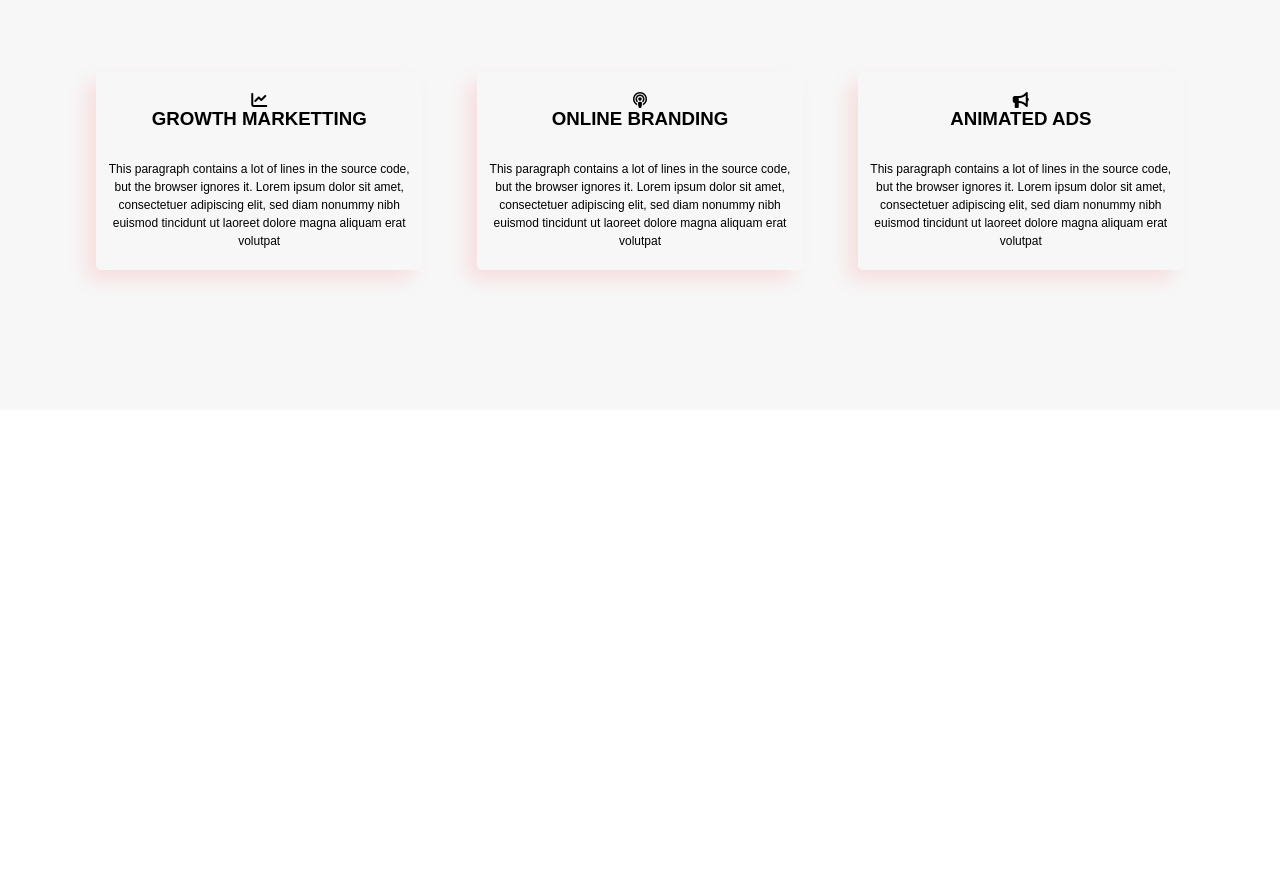
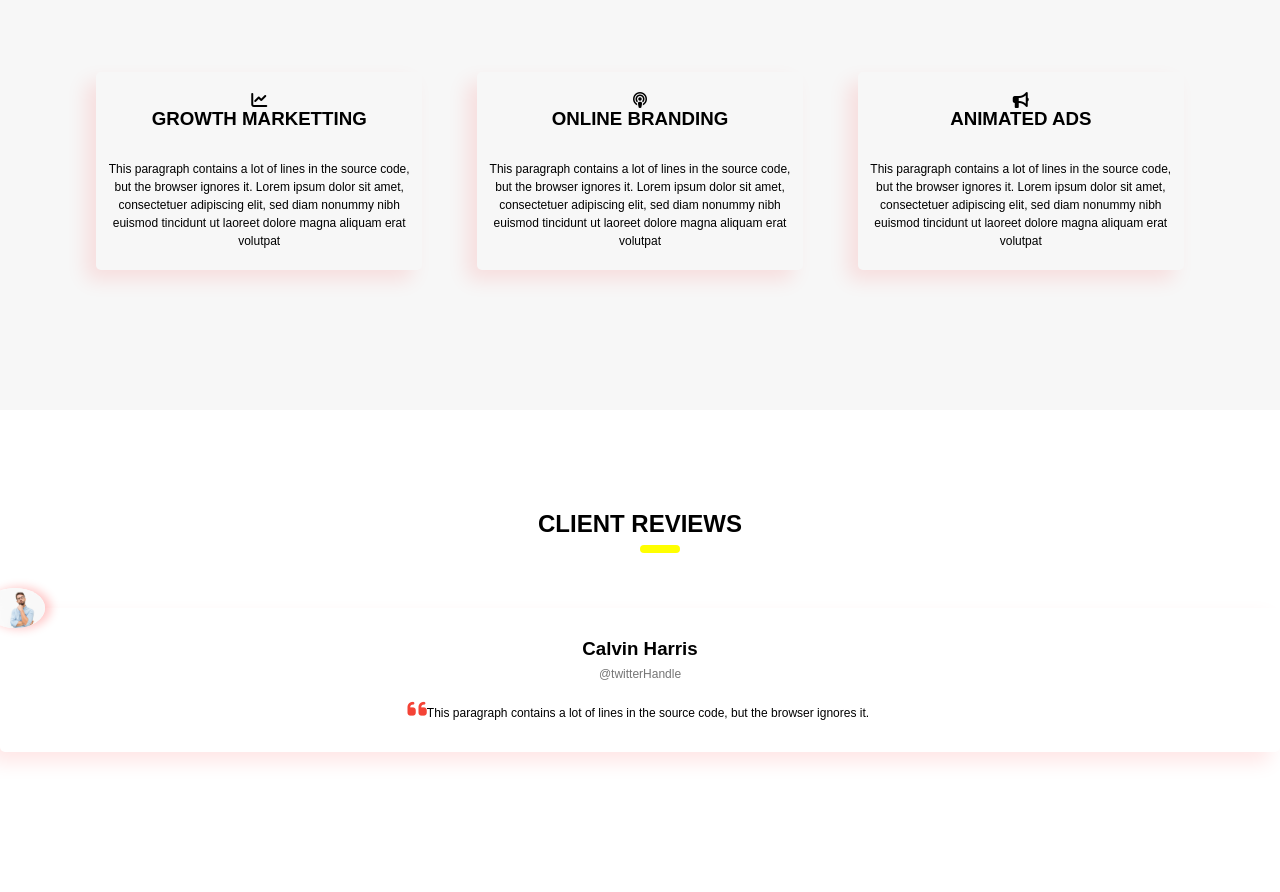
Before and after one commit to Chalvinhuby55/Belajar_Web, a plain HTML site: page index.html in a window 1280 px wide. Shown: the part 1843-2735 px from the top of the page. Before the commit the page ends 2253 px from the top, so only its background shows below. Drawn offline with Linux system fonts and the light colour scheme.

Commit message:
tambah testimonial

```diff
--- a/CSS/style.css
+++ b/CSS/style.css
@@ -114,7 +114,8 @@ button #sideMenu,
   z-index: 10;
 }
 #about,
-#services {
+#services,
+#testimonial {
   width: 100%;
   padding: 100px 0;
 }
@@ -175,7 +176,8 @@ p {
   flex-basis: 30%;
   text-align: center;
 }
-.services {
+.services,
+.testimonial {
   border-radius: 5px;
   padding: 20px 10px;
   box-shadow: -10px 10px 20px 0px rgba(255, 4, 4, 0.1);
@@ -195,7 +197,34 @@ services .fa {
 .services:hover {
   transform: scale(1.05);
 }
-
+.testimonial {
+  padding: 30px 10px;
+  position: relative;
+}
+.testimonial img {
+  width: 60px;
+  box-shadow: 5px 0px 10px 1px rgba(255, 4, 4, 0.22);
+  border-radius: 50%;
+  position: absolute;
+  top: -20px;
+  left: -15px;
+}
+.info {
+  margin-bottom: 15px;
+}
+.info h3 {
+  margin-bottom: 5px;
+}
+.info p {
+  color: #757575;
+}
+.testimonial .fa {
+  font-size: 22px;
+  color: #f44336;
+}
+.testimonal p {
+  line-height: 25px;
+}
 @media only screen and (max-width: 700px) {
   #sideMenu,
   #closeMenu {
--- a/index.html
+++ b/index.html
@@ -116,6 +116,27 @@
         </div>
       </div>
     </section>
+    <section id="testimonial">
+      <h1 class="title">CLIENT REVIEWS</h1>
+      <div class="rows">
+        <div class="col">
+          <div class="testimonial">
+            <img src="GAMBAR/1.webp" alt="" />
+            <div class="info">
+              <h3>Calvin Harris</h3>
+              <p>@twitterHandle</p>
+            </div>
+            <p>
+              <i class="fa fa-quote-left"></i>This paragraph contains a lot of
+              lines in the source code, but the browser ignores it.
+              <i class="fa fa-queto-right"></i>
+            </p>
+          </div>
+        </div>
+        <div class="col"></div>
+        <div class="col"></div>
+      </div>
+    </section>
 
     <script>
       var display = document.getElementById("sidemenu");
```
